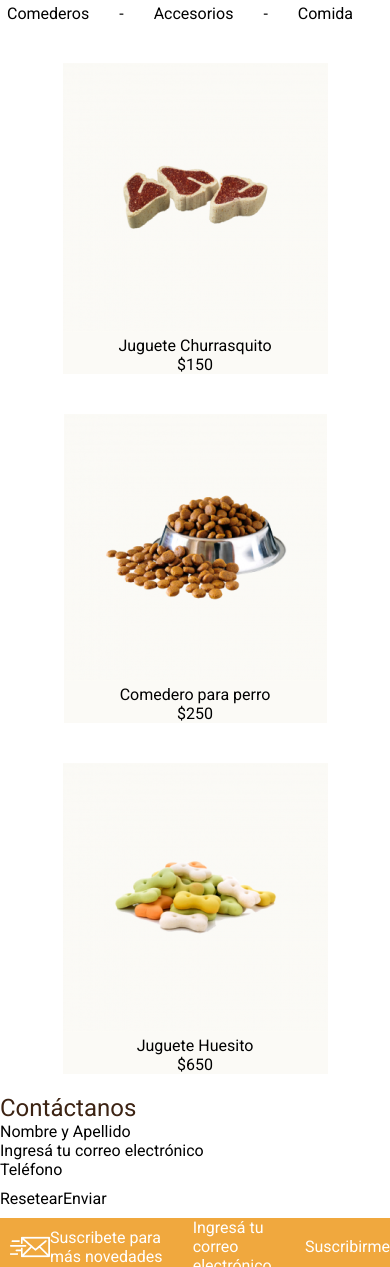
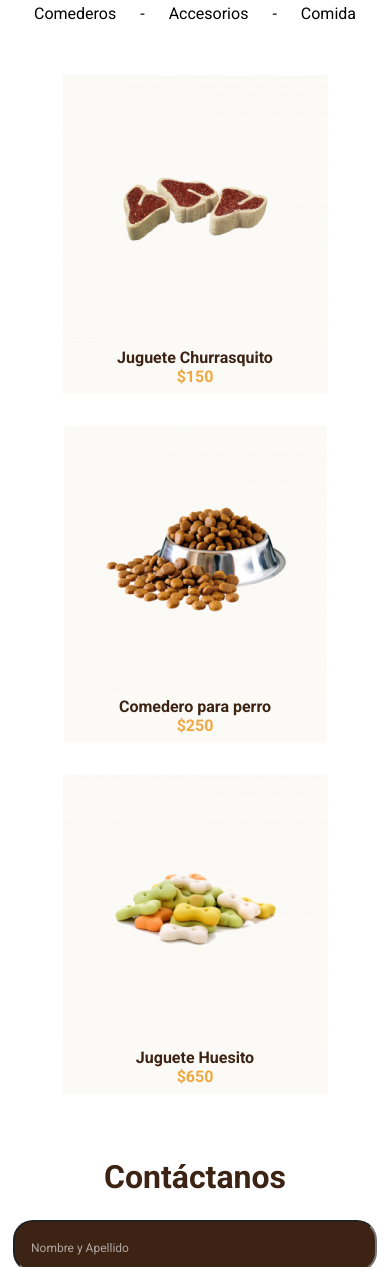
Before and after one commit to bearkid90/FE1-Petshop, a plain HTML site: page index.html in a window 390 px wide. Shown: the part 733-2000 px from the top of the page. Drawn offline with Linux system fonts and the light colour scheme.

Commit message:
responsive main form

```diff
--- a/css/styles.css
+++ b/css/styles.css
@@ -172,9 +172,12 @@ header {
 #categorias {
     display: flex;
     margin-bottom: 0;
-    margin-left: auto;
-    margin-right: auto;
     margin-top: 10px;
+}
+
+#categorias > * {
+    margin-left: 12px;
+    margin-right: 12px;
 }
 
 #form1-buttons {
@@ -206,9 +209,6 @@ header {
     font-weight: 700;
 }
 
-#categorias > * {
-    margin-right: 30px;
-}
 
 #products-img {
     display: flex;
@@ -219,12 +219,21 @@ header {
 
 .product {
     background-color: #FBFAF6;
-    margin-bottom: 20px;
     margin-left: 1%;
     margin-right: 1%;
-    margin-top: 20px;
+    margin-top: 32px;
 }
 
+.brown {
+    color: #3C2313;
+    font-weight: 700;
+}
+
+.orange {
+    color: #F0A83E;
+    font-weight: 700;
+    padding-bottom: 8px;
+}
 
 /**********************/
 /******* FORMS *******/
@@ -233,10 +242,55 @@ header {
 /*** CONTACTANOS ***/
 
 #contactanos {
+    display: flex;
+    flex-direction: column;
+    align-items: center;
+    margin-top: 64px;
 }
 
 #contactanos h2 {
     color: #3C2313;
+    font-size: 32px;
+    font-weight: 700;
+    margin-bottom: 24px;
+}
+
+input {
+    background-color: #3C2313;
+    border-radius: 20px;
+    color:#FFFFFF;
+    font-size: 16px;
+    height: 48px;
+    width: 360px;
+    margin-bottom: 12px;
+    text-indent: 16px;
+}
+
+::placeholder {
+    color: #FFFFFF;
+    opacity: 0.6;
+    font-size: 12px;
+}
+
+button {
+    border-radius: 25px;
+    color:#FFFFFF;
+    height: 40px;
+    margin-bottom: 64px;
+    margin-left: 5px;
+    margin-right: 5px;
+    margin-top: 16px;
+    width: 120px;
+}
+
+#resetear {
+    background-color: #8A8787;
+    border: 5px solid #8A8787;
+}
+
+#enviar {
+    background-color: #F0A83E;
+    border: 5px solid #F0A83E;
 }
 
 /*** SUSCRIBITE ***/
--- a/index.html
+++ b/index.html
@@ -66,31 +66,33 @@
                 <div id="products-img">
                     <div class="product">
                         <img src="img/churrasquito.png">
-                        <p>Juguete Churrasquito</p>
-                        <p>$150</p>
+                        <p class="brown">Juguete Churrasquito</p>
+                        <p class="orange">$150</p>
                     </div>
                     <div class="product">
                         <img src="img/comedero.png">
-                        <p>Comedero para perro</p>
-                        <p>$250</p>
+                        <p class="brown">Comedero para perro</p>
+                        <p class="orange">$250</p>
                     </div>
                     <div class="product">
                         <img src="img/Huesito.png">
-                        <p>Juguete Huesito</p>
-                        <p>$650</p>
+                        <p class="brown">Juguete Huesito</p>
+                        <p class="orange">$650</p>
                     </div>
                 </div>
             </div>
 
-            <form id="contactanos">
+            <form id="contactanos" action="results.html" method="GET">
                 <h2>Contáctanos</h2>
-                <p>Nombre y Apellido</p>
-                <p>Ingresá tu correo electrónico</p>
-                <p>Teléfono</p>
-
+                <label for="nombre"></label>
+                <input type="text" placeholder="Nombre y Apellido" required>
+                <label for="email"></label>
+                <input type="email" placeholder="Ingresá tu correo electrónico" required>
+                <label for="telefono"></label>
+                <input type="number" placeholder="Teléfono" required>
                 <div id="form1-buttons">
-                    <p>Resetear</p>
-                    <p>Enviar</p>
+                    <button id="resetear">Resetear</button>
+                    <button id="enviar">Enviar</button>
                 </div>
             </form>
 
```
